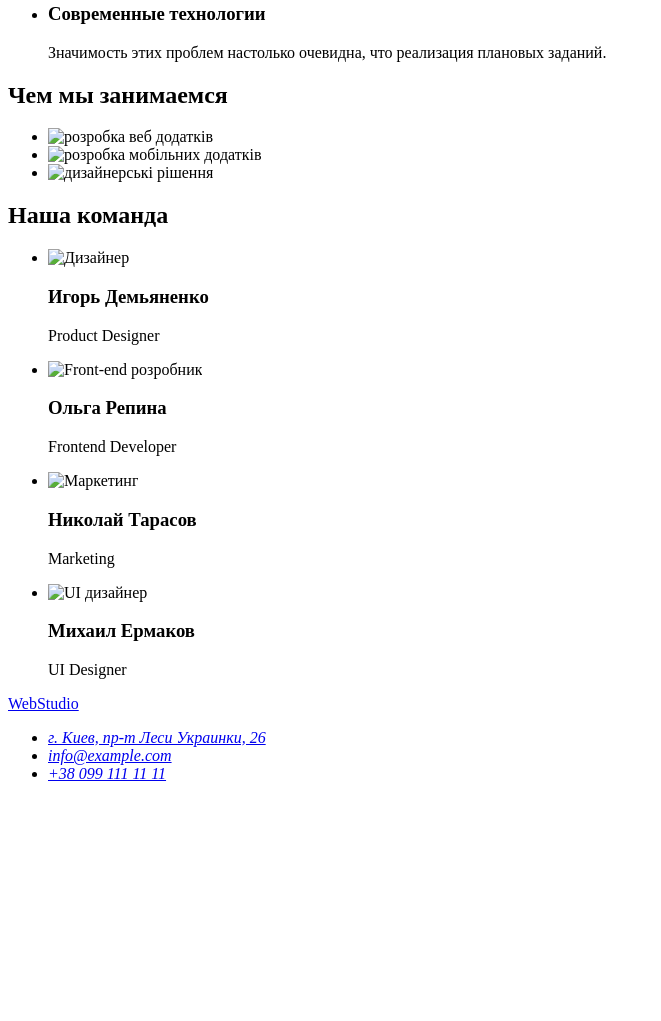
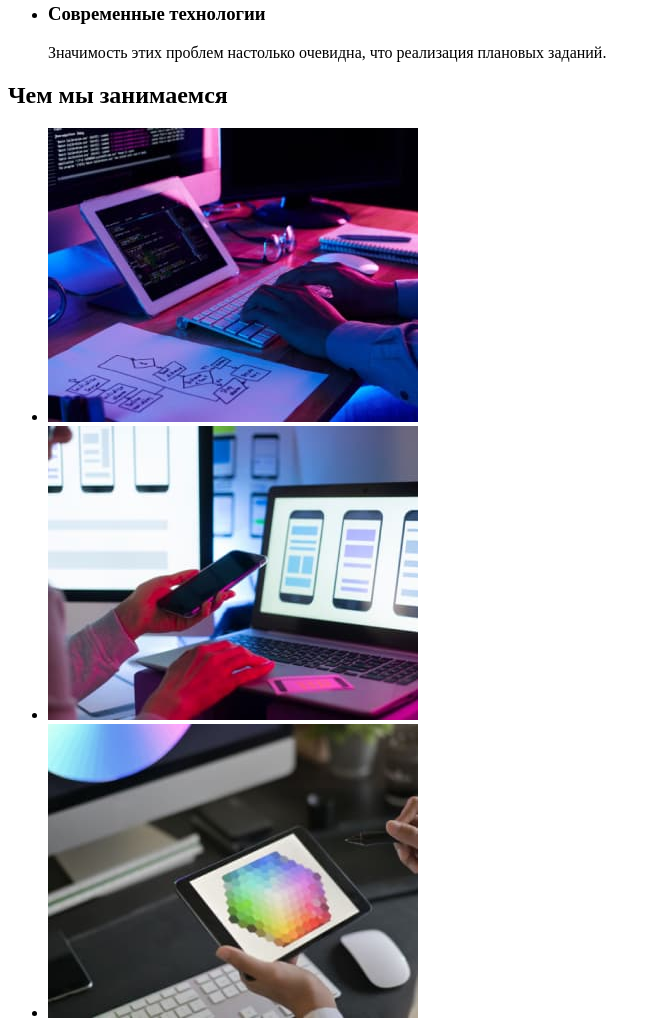
Before and after one commit to InnaPashko/HW1, a plain HTML site: page index.html in a window 1280 px wide. Shown: the part 532-1553 px from the top of the page, without its empty margins (0-661 px from the left). Before the commit the page ends 1331 px from the top, so only its background shows below. Drawn offline with Linux system fonts and the light colour scheme.

Commit message:
HW 17.05-end

```diff
--- a/index.html
+++ b/index.html
@@ -44,31 +44,31 @@
     <section>
         <h2>Чем мы занимаемся</h2>
     <ul>
-        <li><img src="./img1.1.jpg" alt="розробка веб додатків" width="370" height="294"/></li>
-        <li><img src="./img1.2.jpg" alt="розробка мобільних додатків" width="370" height="294"/></li>
-        <li><img src="./img1.3.jpg" alt="дизайнерські рішення" width="370" height="294"/></li>
+        <li><img src="./images/img1.1.jpg" alt="розробка веб додатків" width="370" height="294"/></li>
+        <li><img src="./images/img1.2.jpg" alt="розробка мобільних додатків" width="370" height="294"/></li>
+        <li><img src="./images/img1.3.jpg" alt="дизайнерські рішення" width="370" height="294"/></li>
     </ul>
     </section>
     <section>
             <h2>Наша команда</h2>
             <ul>
                 <li>
-                    <img src="./img-1-min.jpg" alt="Дизайнер" width="270" height="260">
+                    <img src="./images/img-1-min.jpg" alt="Дизайнер" width="270" height="260">
                     <h3>Игорь Демьяненко</h3>
                     <p lang="en">Product Designer</p>
                 </li>
                 <li>
-                    <img src="./img-2-min.jpg" alt="Front-end розробник"  width="270" height="260">
+                    <img src="./images/img-2-min.jpg" alt="Front-end розробник"  width="270" height="260">
                     <h3>Ольга Репина</h3>
                     <p lang="en">Frontend Developer</p>
                 </li>
                 <li>
-                    <img src="./img-3-min.jpg" alt="Маркетинг"  width="270" height="260">
+                    <img src="./images/img-3-min.jpg" alt="Маркетинг"  width="270" height="260">
                     <h3>Николай Тарасов</h3>
                     <p lang="en">Marketing</p>
                 </li>
                 <li>
-                    <img src="./img-4-min.jpg" alt="UI дизайнер" width="270" height="260">
+                    <img src="./images/img-4-min.jpg" alt="UI дизайнер" width="270" height="260">
                     <h3>Михаил Ермаков</h3>
                     <p lang="en">UI Designer</p>
                 </li>
```
